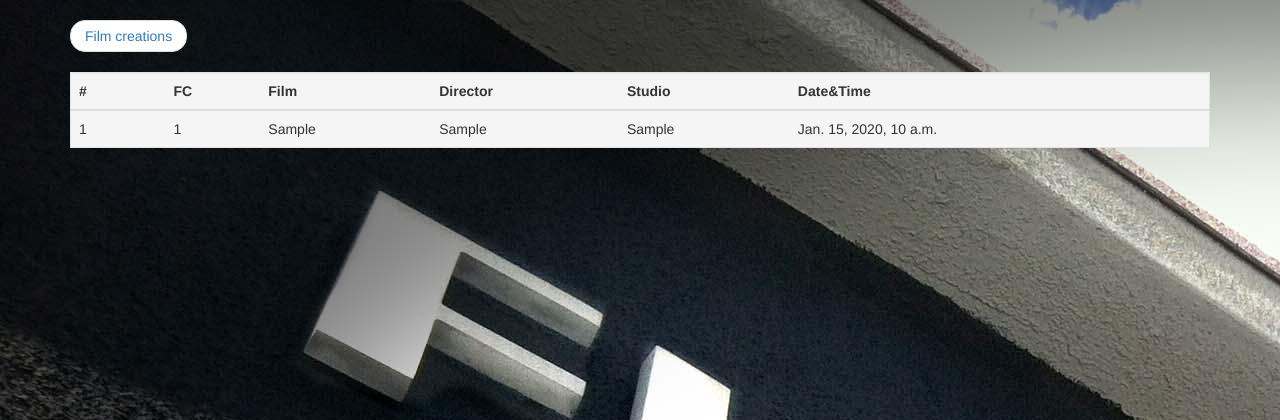
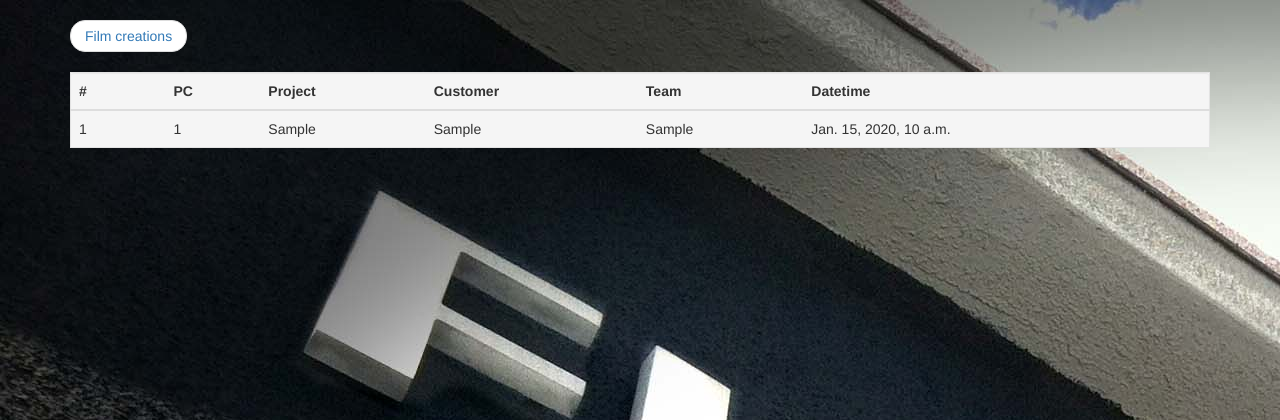
Before and after one commit to LinaDovhaniuk/KPIDataBase, a Django app: page /history/ in a window 1280 px wide. Shown: the top 420 px of the page. Run offline with Django 3.2, Linux system fonts and the light colour scheme; tables that the repository leaves empty hold one stand-in row (values such as "Sample post"); some libraries are stand-ins or nearby versions.

Commit message:
finished

```diff
--- a/Lab3/Lab3/settings.py
+++ b/Lab3/Lab3/settings.py
@@ -77,7 +77,7 @@ WSGI_APPLICATION = 'Lab3.wsgi.application'
 DATABASES = {
     'default': {
         'ENGINE': 'django.db.backends.mysql',
-        'NAME': 'lab_2_db',
+        'NAME': 'lab_3_db',
         'USER': 'root',
         'PASSWORD': '1111',
         'HOST': 'localhost',
--- a/Lab3/Lab3App/models.py
+++ b/Lab3/Lab3App/models.py
@@ -18,7 +18,6 @@ class ChangesProjectStatus(models.Model):
     changing_date = models.DateField(blank=True, null=True)
 
     class Meta:
-        managed = False
         db_table = 'changes_project_status'
 
 
@@ -30,18 +29,16 @@ class Customers(models.Model):
     invitings_date = models.DateField(blank=True, null=True)
 
     class Meta:
-        managed = False
         db_table = 'customers'
 
 
-class DjangoMigrations(models.Model):
-    app = models.CharField(max_length=255)
-    name = models.CharField(max_length=255)
-    applied = models.DateTimeField()
-
-    class Meta:
-        managed = False
-        db_table = 'django_migrations'
+# class DjangoMigrations(models.Model):
+#     app = models.CharField(max_length=255)
+#     name = models.CharField(max_length=255)
+#     applied = models.DateTimeField()
+#
+#     class Meta:
+#         db_table = 'django_migrations'
 
 
 class Projects(models.Model):
@@ -51,7 +48,6 @@ class Projects(models.Model):
     finish_status = models.IntegerField(blank=True, null=True)
 
     class Meta:
-        managed = False
         db_table = 'projects'
 
 
@@ -63,18 +59,16 @@ class Teams(models.Model):
     developers = models.IntegerField(blank=True, null=True)
 
     class Meta:
-        managed = False
         db_table = 'teams'
 
 
 class History(models.Model):
     id = models.AutoField(db_column='Id', primary_key=True)
-    filmCreations_id = models.IntegerField(db_column='FilmCreations_Id')
-    filmHistory = models.CharField(db_column='FilmHistory', max_length=80, blank=True, null=True)
-    directorHistory = models.CharField(db_column='DirectorHistory', max_length=80, blank=True, null=True)
-    studioHistory = models.CharField(db_column='StudioHistory', max_length=80, blank=True, null=True)
+    changes_project_status_id = models.IntegerField(db_column='Changes_project_status_id')
+    projectHistory = models.CharField(db_column='ProjectHistory', max_length=80, blank=True, null=True)
+    customerHistory = models.CharField(db_column='CustomerHistory', max_length=80, blank=True, null=True)
+    teamHistory = models.CharField(db_column='TeamHistory', max_length=80, blank=True, null=True)
     date = models.DateTimeField(db_column='Date')
 
     class Meta:
-        managed = False
         db_table = 'History'
--- a/Lab3/Lab3App/templates/Lab3App/history.html
+++ b/Lab3/Lab3App/templates/Lab3App/history.html
@@ -22,21 +22,21 @@
                 <thead>
                 <tr>
                     <th class="col-md-1">#</th>
-                    <th class="col-md-1">FC</th>
-                    <th>Film</th>
-                    <th>Director</th>
-                    <th>Studio</th>
-                    <th>Date&Time</th>
+                    <th class="col-md-1">PC</th>
+                    <th>Project</th>
+                    <th>Customer</th>
+                    <th>Team</th>
+                    <th>Datetime</th>
                 </tr>
                 </thead>
                 <tbody>
                 {% for history in history_list %}
                     <tr>
                         <td>{{ history.id }}</td>
-                        <td>{{ history.filmCreations_id }}</td>
-                        <td>{{ history.filmHistory }}</td>
-                        <td>{{ history.directorHistory }}</td>
-                        <td>{{ history.studioHistory }}</td>
+                        <td>{{ history.changes_project_status_id }}</td>
+                        <td>{{ history.projectHistory }}</td>
+                        <td>{{ history.customerHistory }}</td>
+                        <td>{{ history.teamHistory }}</td>
                         <td>{{ history.date }}</td>
                     </tr>
                 {% endfor %}
--- a/Lab3/Lab3App/templates/Lab3App/index.html
+++ b/Lab3/Lab3App/templates/Lab3App/index.html
@@ -17,7 +17,6 @@
     <body background="/static/Lab3App/back.jpg" ">
 
          <div class="container">
-
              <div class="jumbotron">
 
                  <h1 class="text-center">Changing project status</h1>
--- a/Lab3/Lab3App/views.py
+++ b/Lab3/Lab3App/views.py
@@ -41,13 +41,21 @@ def get_all_facts(request):
 def post_fact(request):
     dataStr = request.body.decode('utf-8')
     fact = ast.literal_eval(dataStr)
-    newFact = ChangesProjectStatus.objects.create(id_project = fact['id_project'],
-                            id_customer = fact['id_customer'], id_team = fact['id_team'], changing_date = str(datetime.date.today()))
+    instance = ChangesProjectStatus(
+        id_project=Projects.objects.get(id_project=fact['id_project']),
+        id_customer = Customers.objects.get(id_customer=fact['id_customer']),
+        id_team = Teams.objects.get(id_team=fact['id_team']),
+        changing_date=str(datetime.date.today())
+    )
+    ''''newFact = ChangesProjectStatus.objects.create(Projects.objects.filter(id_project = fact['id_project']),
+                            Customers.objects.filter(id_customer = fact['id_customer']), Teams.objects.filter(id_team = fact['id_team']), changing_date = str(datetime.date.today()))
 
-    newFact = get_facts(newFact.id)
+    newFact = get_facts(newFact.id_changing)
     print(newFact)
+    '''''
+    instance.save()
     res = dict({
-        'fact': list(newFact)[0]
+        'fact': list(ChangesProjectStatus.objects.filter(id_changing=instance.id_changing).values('id_changing', 'id_project__project_name', 'id_team__team_name', 'id_customer__customer_name', 'changing_date').order_by('id_changing'))[0]
     })
     return JsonResponse(res)
 
@@ -65,9 +73,14 @@ def fact(request, id):
 def put_fact(request, id):
     dataStr = request.body.decode('utf-8')
     fact = ast.literal_eval(dataStr)
-
-    ChangesProjectStatus.objects.filter(id_changing=int(id)).update(id_project = fact['id_project'],
-                            id_customer = fact['id_customer'], id_team = fact['id_team'])
+    ChangesProjectStatus.objects\
+        .filter(id_changing=int(id))\
+        .update(
+        id_project=Projects.objects.get(id_project=fact['id_project']),
+        id_customer=Customers.objects.get(id_customer=fact['id_customer']),
+        id_team=Teams.objects.get(id_team=fact['id_team']),
+        changing_date=datetime.date.today()
+    )
 
     newFact = get_facts(id)
     print(newFact)
@@ -75,7 +88,7 @@ def put_fact(request, id):
     return JsonResponse(res)
 
 def delete_fact(request, id):
-    ChangesProjectStatus.objects.filter(id=int(id)).delete()
+    ChangesProjectStatus.objects.filter(id_changing=int(id)).delete()
     res = dict({'status':'OK'})
     return JsonResponse(res)
 
```
Also changed, not shown: Lab3/SQL/lab3_trigger_and_procedure.sql (+26 -26 lines), Lab3/Lab3App/migrations/0001_initial.py.
